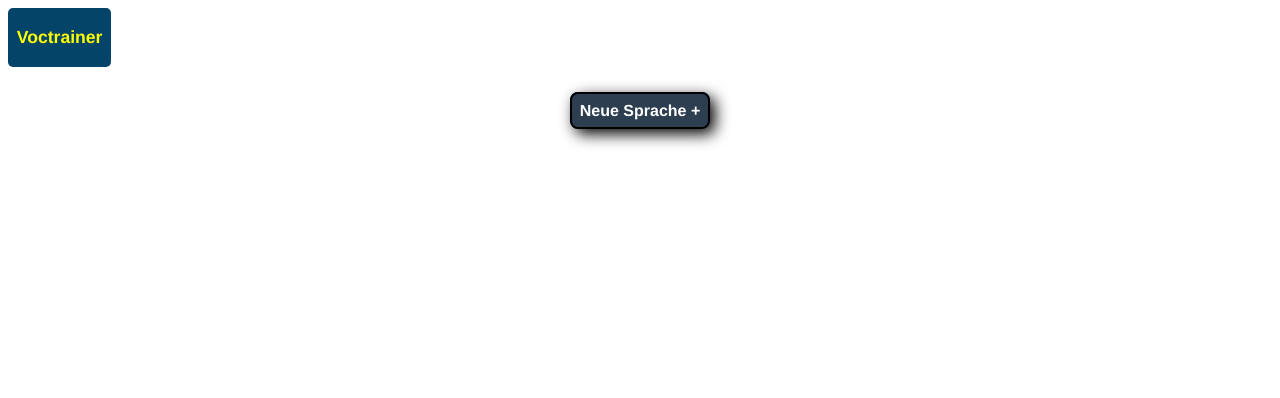
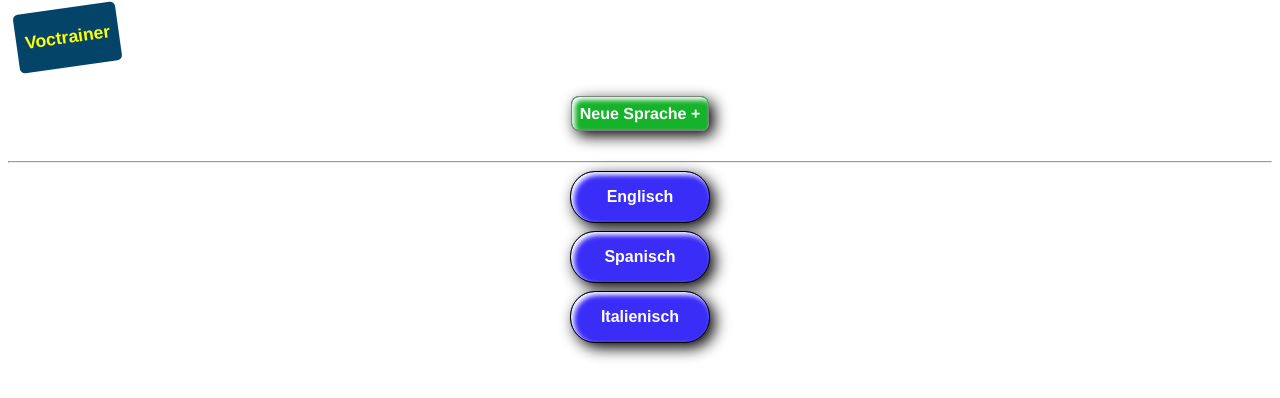
Before and after one commit to DanielVierh/voctrainer, a Vue app: page / in a window 1280 px wide. Shown: the top 398 px of the page. Built offline with nearby package versions, Linux system fonts and the light colour scheme.

Commit message:
Sprachboxen angelegt

```diff
--- a/src/components/Header.vue
+++ b/src/components/Header.vue
@@ -18,12 +18,13 @@ export default {
 .headArea{
     width: 100px;
     padding: .1rem;
-    margin-bottom: 5px;
+    margin: 8px;
     background: rgb(5, 68, 105);
     font-weight: bold;
     color: yellow;
     font-size: 1.1rem;
     cursor: pointer;
     border-radius: 5px;
+    transform: rotate(-8deg);
 }
 </style>
--- /dev/null
+++ b/src/components/LangContainer.vue
@@ -0,0 +1,45 @@
+<template>
+  <div v-if="languages.length" class="buttonContainer">
+    <div v-for="lang in languages" :key="lang">
+      <button class="languageButton">{{lang}}</button>
+    </div>
+  </div>
+</template>
+
+<script>
+import { ref } from "vue";
+export default {
+  props: ["testLanguages"],
+
+  setup(props) {
+    const languages = ref(props.testLanguages);
+
+    return { languages };
+  }
+};
+</script>
+
+<style>
+.languageButton {
+  background: rgb(59, 45, 248);
+  color: white;
+  width: 140px;
+  padding: 1rem;
+  border-radius: 25px;
+  border: 1px solid black;
+  font-weight: bold;
+  font-size: 1rem;
+  font-family: sans-serif;
+  margin-bottom: 8px;
+  cursor: pointer;
+  box-shadow: 5px 5px 15px black, inset 3px 3px 5px white;
+
+}
+
+.buttonContainer{
+    display: flex;
+    flex-direction: column;
+    align-items: center;
+    justify-content: center;
+}
+</style>
--- a/src/router/index.js
+++ b/src/router/index.js
@@ -11,6 +11,12 @@ const routes = [
     path: '/AddNewLanguage',
     name: 'AddNewLanguage',
     component: () => import(/* webpackChunkName: "AddNewLanguage" */ '../views/AddNewLanguage.vue')
+  },
+  {
+    path: '/LangOverview',
+    name: 'overview',
+    component: () => import(/* webpackChunkName: "AddNewLanguage" */ '../views/LangOverview.vue')
+    // Todo ID übergeben
   }
 ]
 
--- /dev/null
+++ b/src/store.js
@@ -0,0 +1,6 @@
+// store.js
+import { reactive } from 'vue'
+
+export const store = reactive({
+  languages: []
+})
--- a/src/views/AddNewLanguage.vue
+++ b/src/views/AddNewLanguage.vue
@@ -18,6 +18,7 @@ import Header from '../components/Header.vue';
 import ErrorMessage from '../components/ErrorMessage.vue';
 import {useRouter} from 'vue-router';
 import {ref} from '@vue/reactivity';
+
 
 export default {
     components: {
--- a/src/views/HomeView.vue
+++ b/src/views/HomeView.vue
@@ -3,16 +3,25 @@
     <nav>
       <router-link to="/AddNewLanguage">Neue Sprache +</router-link>
     </nav>
+    <hr />
+    <LangContainer :testLanguages="testLanguages" />
   </div>
 </template>
 
 <script>
-import Header from '../components/Header.vue';
+import Header from "../components/Header.vue";
+import LangContainer from "../components/LangContainer";
 export default {
-    name: 'HomeView',
+  name: "HomeView",
   components: {
     Header,
+    LangContainer
   },
+  data() {
+    return {
+      testLanguages: ["Englisch", "Spanisch", "Italienisch"]
+    };
+  }
 };
 </script>
 
@@ -23,11 +32,11 @@ nav {
     font-weight: bold;
     color: white;
     text-decoration: none;
-        background: #2c3e50;
+    background: #15b32a;
     padding: 0.5rem;
     border-radius: 8px;
-        box-shadow: 5px 5px 15px black;
-        border: 2px solid black;
+    box-shadow: 5px 5px 15px black, inset 3px 3px 5px white;
+    border: 1px solid gray;
   }
 }
 </style>
```
Also changed, not shown: src/views/LangOverview.vue (added, +13 -0 lines). Lines whose indentation alone changed are shown as unchanged.
